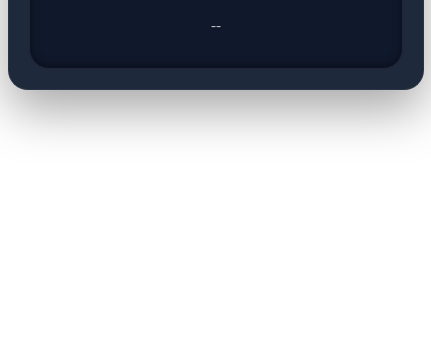
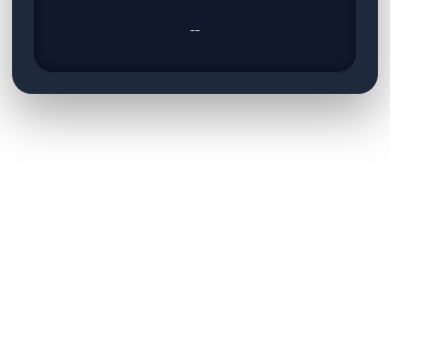
Before and after one commit to edwin-arana/weather-app, a plain HTML site: page index.html in a window 390 px wide. Shown: the part 507-844 px from the top of the page, 431 px wide, since content can reach past the window. Drawn offline with Linux system fonts and the light colour scheme.

Commit message:
Update styles.css

```diff
--- a/styles.css
+++ b/styles.css
@@ -1,3 +1,13 @@
+*,
+*::before,
+*::after {
+    box-sizing: border-box;
+}
+
+body {
+    margin: 0;
+}
+
 .weather-app {
     background: #1e293b;
     padding: 28px;
@@ -93,6 +103,14 @@
     text-shadow: 0 1px 2px rgba(0, 0, 0, 0.4);
 }
 
+.container {
+    min-height: 100vh;
+    display: flex;
+    justify-content: center;
+    align-items: center;
+    padding: 16px;
+}
+
 /* ICON */
 
 .weather-icon {
@@ -130,6 +148,11 @@
 }
 
 @media (max-width: 520px) {
+    .container {
+        padding: 12px;
+        align-items: flex-start;
+    }
+
     .weather-app {
         padding: 20px;
         border-radius: 20px;
```
